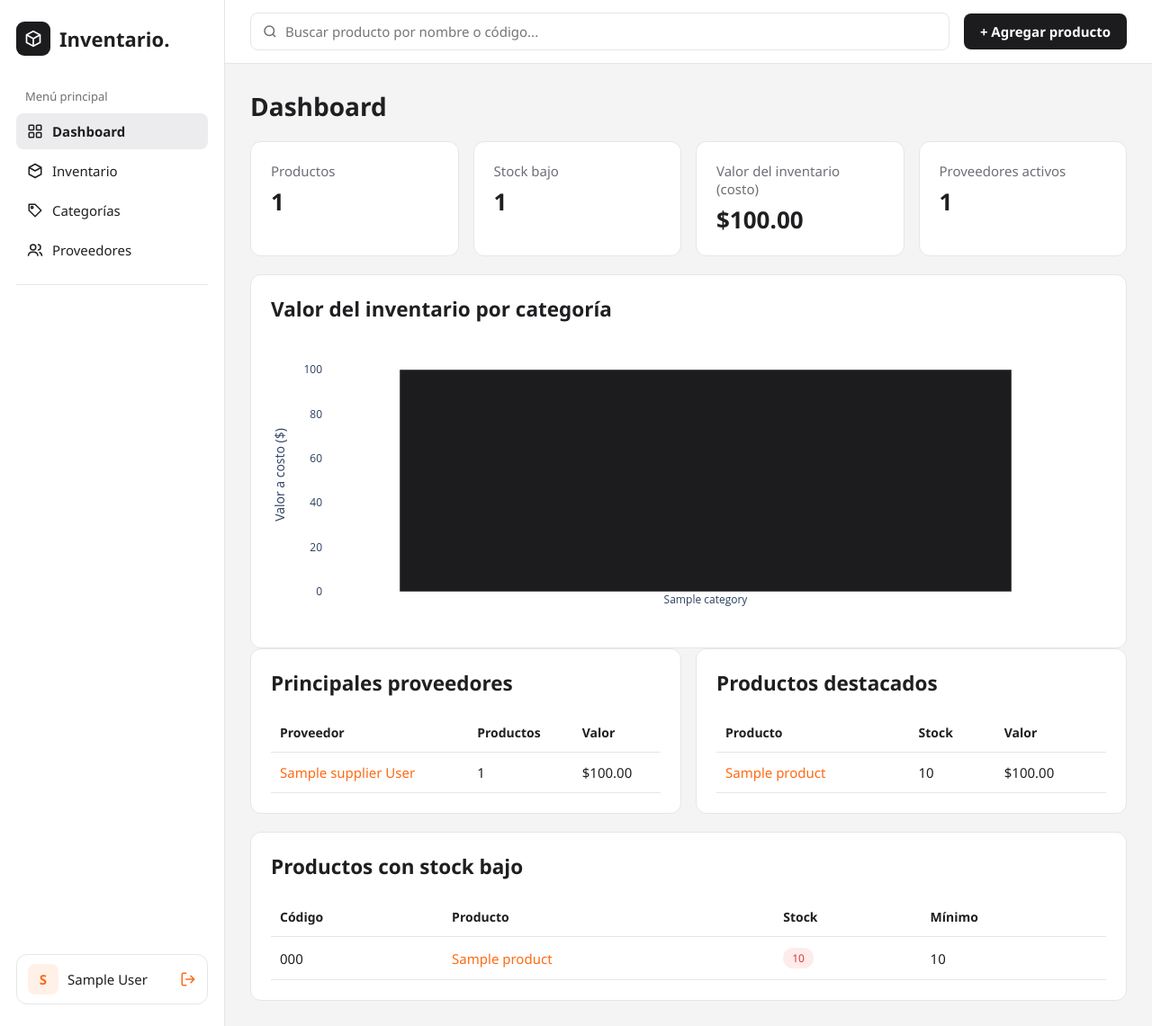
After one commit to FaustoCordobes/gestor_inventario, a Flask app: page /dashboard/ in a window 1280 px wide. The commit adds this page. Shown: the whole page at 90% size. Run offline with Flask 3, Linux system fonts and the light colour scheme; a user stored in the database is signed in; tables that the repository leaves empty hold one stand-in row (values such as "Sample post"); some libraries are stand-ins or nearby versions.

Commit message:
feat: implement interactive dashboard with  Plotly

```diff
--- a/dashboard.py
+++ b/dashboard.py
@@ -25,7 +25,7 @@ def _category_chart():
     fig = go.Figure(go.Bar(
         x=[name for name, _ in rows],
         y=[round(total or 0, 2) for _, total in rows],
-        marker_color="#3b82f6",
+        marker_color="#1c1c1e",
     ))
     fig.update_layout(
         height=320,
--- a/inventory.py
+++ b/inventory.py
@@ -159,7 +159,7 @@ def _render_form(product, data):
         product=product,
         data=data,
         categories=Category.query.order_by(Category.name).all(),
-        suppliers=Supplier.query.filter_by(active=True).order_by(Supplier.name).all(),
+        suppliers=Supplier.query.filter_by(is_active=True).order_by(Supplier.name).all(),
     )
 
 
--- a/requirements.txt
+++ b/requirements.txt
@@ -2,5 +2,6 @@ flask
 flask-sqlalchemy
 flask-login
 flask-bcrypt
+plotly
 python-dotenv
 pytest
--- a/static/css/styles.css
+++ b/static/css/styles.css
@@ -513,6 +513,29 @@ th {
     margin-top: 12px;
 }
 
+.metrics,
+.dashboard-grid {
+    display: grid;
+    grid-template-columns: repeat(auto-fit, minmax(220px, 1fr));
+    gap: 16px;
+    margin-bottom: 16px;
+}
+
+.metric {
+    display: flex;
+    flex-direction: column;
+    gap: 6px;
+}
+
+.metric strong {
+    font-size: 26px;
+}
+
+.dashboard-grid .card h2,
+.card.separated h2 {
+    margin-top: 0;
+}
+
 @media (max-width: 800px) {
     .row-double {
         grid-template-columns: 1fr;
--- /dev/null
+++ b/templates/dashboard/index.html
@@ -0,0 +1,104 @@
+{% extends "base.html" %}
+
+{% block title %}Dashboard · Gestor de Inventario{% endblock %}
+
+{% block content %}
+<h1 class="page-title">Dashboard</h1>
+
+<div class="metrics">
+    <div class="card metric">
+        <span class="text-muted">Productos</span>
+        <strong>{{ total_products }}</strong>
+    </div>
+    <div class="card metric">
+        <span class="text-muted">Stock bajo</span>
+        <strong>{{ low_stock_count }}</strong>
+    </div>
+    <div class="card metric">
+        <span class="text-muted">Valor del inventario (costo)</span>
+        <strong>${{ "%.2f"|format(inventory_value) }}</strong>
+    </div>
+    <div class="card metric">
+        <span class="text-muted">Proveedores activos</span>
+        <strong>{{ active_suppliers }}</strong>
+    </div>
+</div>
+
+<div class="card separated">
+    <h2>Valor del inventario por categoría</h2>
+    {% if chart_html %}
+        {{ chart_html | safe }}
+    {% else %}
+        <p class="text-muted">Todavía no hay productos cargados.</p>
+    {% endif %}
+</div>
+
+<div class="dashboard-grid">
+    <div class="card">
+        <h2>Principales proveedores</h2>
+        {% if top_suppliers %}
+            <table>
+                <thead>
+                    <tr><th>Proveedor</th><th>Productos</th><th>Valor</th></tr>
+                </thead>
+                <tbody>
+                    {% for row in top_suppliers %}
+                    <tr>
+                        <td><a href="{{ url_for('supplier.detail', supplier_id=row.supplier.id) }}">{{ row.supplier.name }} {{ row.supplier.last_name }}</a></td>
+                        <td>{{ row.products }}</td>
+                        <td>${{ "%.2f"|format(row.value) }}</td>
+                    </tr>
+                    {% endfor %}
+                </tbody>
+            </table>
+        {% else %}
+            <p class="text-muted">No hay proveedores cargados.</p>
+        {% endif %}
+    </div>
+
+    <div class="card">
+        <h2>Productos destacados</h2>
+        {% if featured %}
+            <table>
+                <thead>
+                    <tr><th>Producto</th><th>Stock</th><th>Valor</th></tr>
+                </thead>
+                <tbody>
+                    {% for p in featured %}
+                    <tr>
+                        <td><a href="{{ url_for('inventory.edit', product_id=p.id) }}">{{ p.name }}</a></td>
+                        <td>{{ p.stock }}</td>
+                        <td>${{ "%.2f"|format(p.cost * p.stock) }}</td>
+                    </tr>
+                    {% endfor %}
+                </tbody>
+            </table>
+        {% else %}
+            <p class="text-muted">No hay productos cargados.</p>
+        {% endif %}
+    </div>
+</div>
+
+<div class="card separated">
+    <h2>Productos con stock bajo</h2>
+    {% if low_stock %}
+        <table>
+            <thead>
+                <tr><th>Código</th><th>Producto</th><th>Stock</th><th>Mínimo</th></tr>
+            </thead>
+            <tbody>
+                {% for p in low_stock %}
+                <tr>
+                    <td>{{ p.code }}</td>
+                    <td><a href="{{ url_for('inventory.edit', product_id=p.id) }}">{{ p.name }}</a></td>
+                    <td><span class="tag tag-red">{{ p.stock }}</span></td>
+                    <td>{{ p.min_stock }}</td>
+                </tr>
+                {% endfor %}
+            </tbody>
+        </table>
+    {% else %}
+        <p class="text-muted">No hay productos con stock bajo.</p>
+    {% endif %}
+</div>
+{% endblock %}
```
